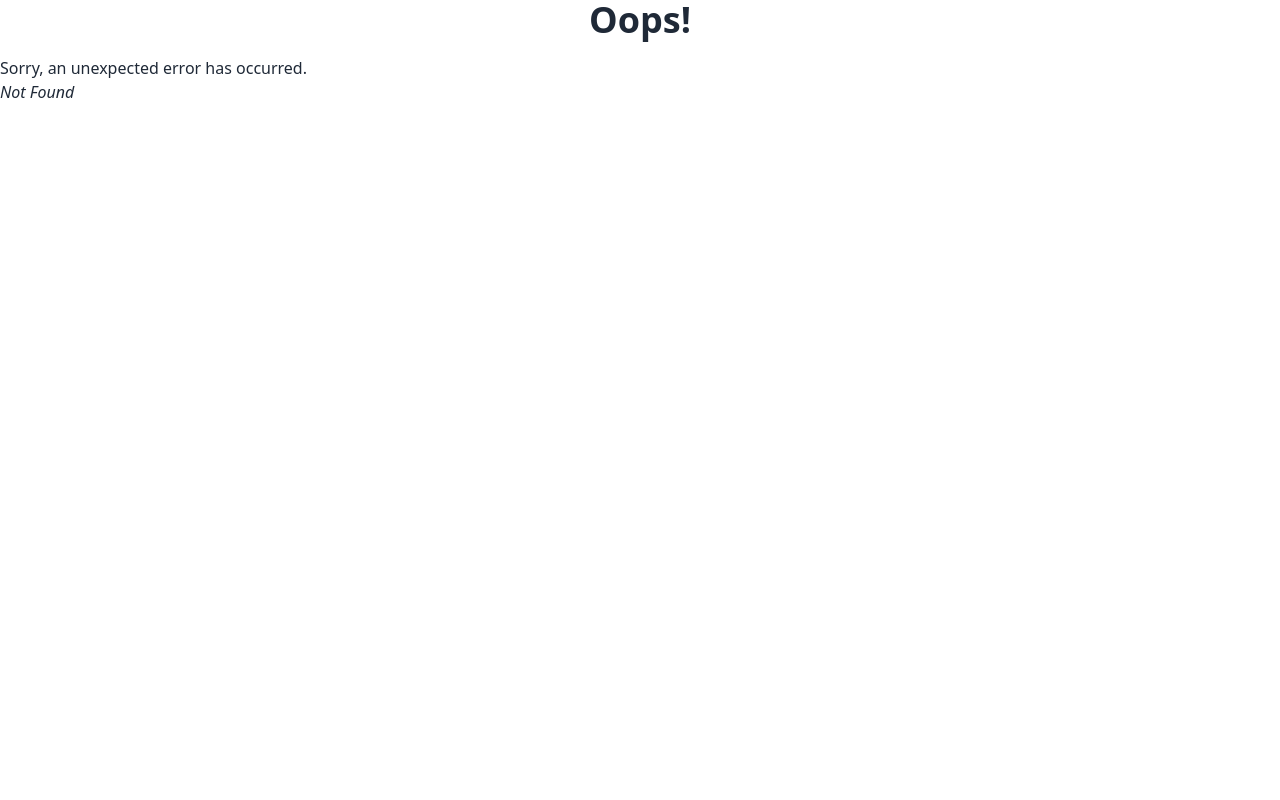
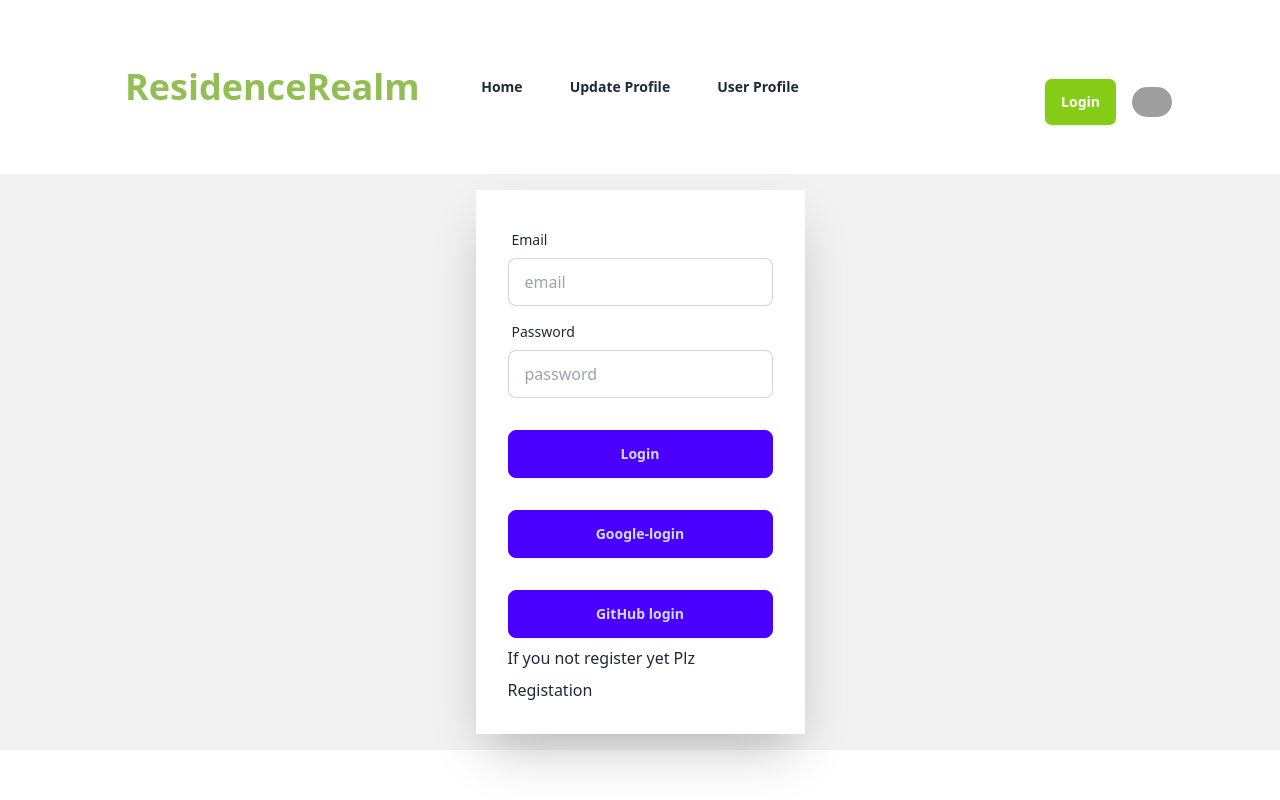
Before and after one commit to Isratjahan6898/real-estate-project-about-residential, a React (Vite) app: page /login in a window 1280 px wide. Before the commit this address had no page. Built offline with nearby package versions, Linux system fonts and the light colour scheme; grey boxes are pictures that could not be loaded.

Commit message:
finish login page

```diff
--- a/src/Componets/ErrorPage/ErrorPage.jsx
+++ b/src/Componets/ErrorPage/ErrorPage.jsx
@@ -1,17 +1,23 @@
 
-import { useRouteError } from "react-router-dom";
+import { Link, useRouteError } from "react-router-dom";
 const ErrorPage = () => {
 
     const error = useRouteError();
     console.error(error);
     return (
-        <div>
+        <div className="mt-[200px]">
              <div id="error-page">
       <h1 className="text-4xl text-center font-bold mb-[16px]">Oops!</h1>
-      <p>Sorry, an unexpected error has occurred.</p>
-      <p>
-        <i>{error.statusText || error.message}</i>
+      <p className=" text-2xl text-center font-bold mb-[16px]">Sorry, an unexpected error has occurred.</p>
+      <p className="text-center">
+        <i className=" font-bold">{error.statusText || error.message}</i>
       </p>
+  <div className="text-center mt-[20px]">
+  <Link to='/'><button className="bg-blue-500 hover:bg-blue-400 text-white font-bold py-2 px-4 border-b-4 border-blue-700 hover:border-blue-500 rounded">
+   Go home
+</button></Link>
+  </div>
+
     </div>
         </div>
     );
--- /dev/null
+++ b/src/Componets/Login/Login.jsx
@@ -0,0 +1,50 @@
+import { Link } from "react-router-dom";
+
+
+const Login = () => {
+    return (
+        <div className="mt-[40px]">
+            <div className="  bg-base-200">
+  <div className="hero-content ">
+
+    <div className=" shadow-2xl bg-base-100">
+      <form className="card-body ">
+        <div className="form-control">
+          <label className="label">
+            <span className="label-text">Email</span>
+          </label>
+          <input type="email" placeholder="email" className="input input-bordered" required />
+        </div>
+        <div className="form-control">
+          <label className="label">
+            <span className="label-text">Password</span>
+          </label>
+          <input type="password" placeholder="password" className="input input-bordered" required />
+
+        </div>
+        <div className="form-control mt-6">
+          <button className="btn btn-primary">Login</button>
+        </div>
+        <div className="form-control mt-6">
+          <button className="btn btn-primary">Google-login</button>
+        </div>
+
+        <div className="form-control mt-6">
+          <button className="btn btn-primary">GitHub login</button>
+        </div>
+
+        <p>If you not register yet Plz</p>
+
+        <Link><button>Registation</button></Link>
+
+
+
+      </form>
+    </div>
+  </div>
+</div>
+        </div>
+    );
+};
+
+export default Login;
--- a/src/Componets/ShowCard/ShowCard.jsx
+++ b/src/Componets/ShowCard/ShowCard.jsx
@@ -14,14 +14,14 @@ const ShowCard = () => {
      },[])
 
     return (
-        <div className="mt-[30px] mx-[100px] my-[40px]">
+        <div className="mt-[30px] lg:mx-[100px] my-[40px]">
 
 
              <h1 className="text-center font-bold text-4xl">Show Category of Residential</h1>
 
              <p className="text-center mt-[20px] text-slate-500 mb-[20px]">A residential area is a land used in which housing predominates, as opposed to industrial and commercial areas.</p>
 
-             <div className="grid grid-cols-3 gap-[20px]">
+             <div className="grid grid-cols-1 md:grid-cols-2 lg:grid-cols-3 gap-[20px]">
                 {
                     categories.map(category => <CardDetails key={category.id} category={category} ></CardDetails>)
                 }
--- a/src/main.jsx
+++ b/src/main.jsx
@@ -12,6 +12,7 @@ import Home from './Componets/Home/Home';
 import UpdateProfile from './Componets/UpdateProfile/UpdateProfile';
 import UserProfile from './Componets/UserProfile/UserProfile';
 import ErrorPage from './Componets/ErrorPage/ErrorPage';
+import Login from './Componets/Login/Login';
 
 const router = createBrowserRouter([
   {
@@ -30,6 +31,11 @@ const router = createBrowserRouter([
       {
          path:'/userProfile',
          element:<UserProfile></UserProfile>
+      },
+
+      {
+        path:'/login',
+        element:<Login></Login>
       }
     ]
   },
```
